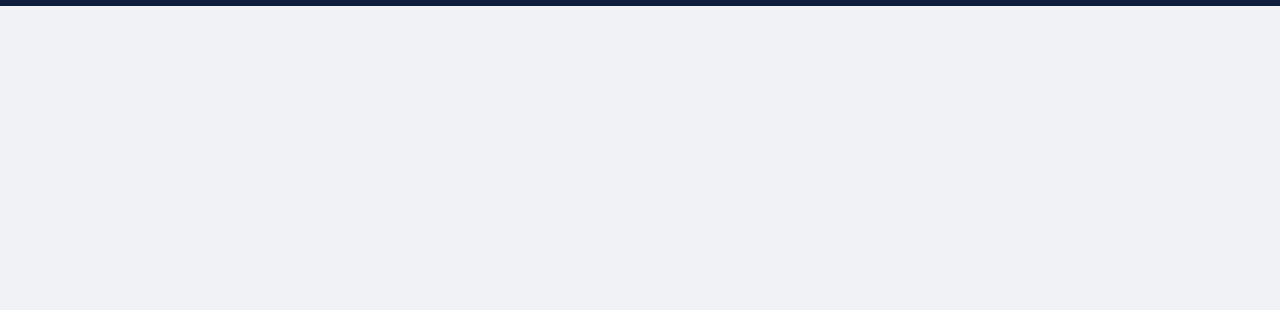
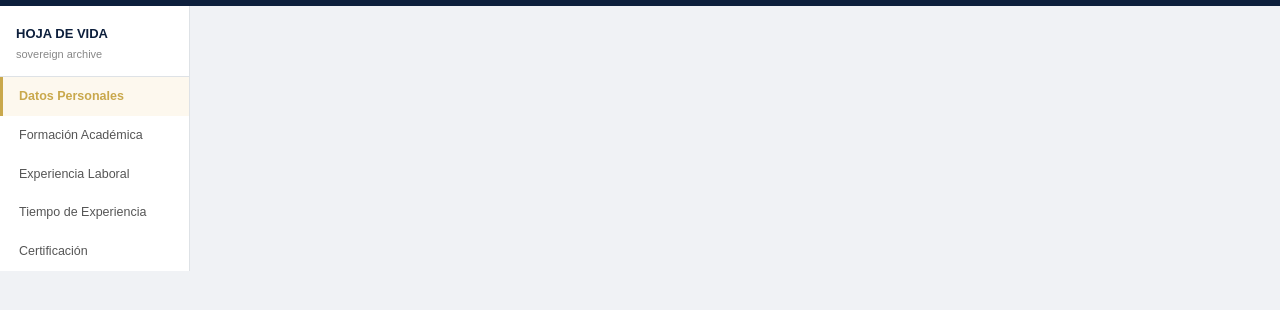
Before and after one commit to NataSabogal/HojaDeVidaParcialWeb, a plain HTML site: page datosPersonales.html in a window 1280 px wide. Shown: the part 50-360 px from the top of the page. Drawn offline with nearby package versions, Linux system fonts and the light colour scheme.

Commit message:
nav check

```diff
--- a/datosPersonales.html
+++ b/datosPersonales.html
@@ -21,7 +21,16 @@
         </div>
     </header>
 
-
-</body>
-
-</html>
+    <div class="sidebar">
+        <div class="sidebar-titulo">
+            <p class="sidebar-nombre">Hoja de Vida</p>
+            <p class="sidebar-sub">sovereign archive</p>
+        </div>
+        <nav>
+            <a href="#" class="sidebar-link activo">Datos Personales</a>
+            <a href="#" class="sidebar-link">Formación Académica</a>
+            <a href="#" class="sidebar-link">Experiencia Laboral</a>
+            <a href="#" class="sidebar-link">Tiempo de Experiencia</a>
+            <a href="#" class="sidebar-link">Certificación</a>
+        </nav>
+    </div>
--- a/styles.css
+++ b/styles.css
@@ -67,3 +67,59 @@ body {
     align-items: center;
     justify-content: center;
 }
+
+.layout {
+    display: flex;
+    min-height: 100vh;
+}
+
+/* ── Sidebar ── */
+.sidebar {
+    width: 190px;
+    background-color: #ffffff;
+    border-right: 1px solid #dee2e6;
+    padding: 0;
+    display: flex;
+    flex-direction: column;
+}
+
+.sidebar-titulo {
+    padding: 18px 16px 14px;
+    border-bottom: 1px solid #dee2e6;
+}
+
+.sidebar-nombre {
+    font-size: 13px;
+    font-weight: 700;
+    color: #0d1f3c;
+    margin: 0 0 2px;
+    text-transform: uppercase;
+}
+
+.sidebar-sub {
+    font-size: 11px;
+    color: #888;
+    margin: 0;
+}
+
+.sidebar-link {
+    display: block;
+    padding: 10px 16px;
+    color: #555555;
+    text-decoration: none;
+    font-size: 12.5px;
+    font-weight: 500;
+    border-left: 3px solid transparent;
+}
+
+.sidebar-link:hover {
+    background-color: #f4f4f4;
+    color: #0d1f3c;
+}
+
+.sidebar-link.activo {
+    color: #c9a84c;
+    border-left: 3px solid #c9a84c;
+    background-color: #fdf8ee;
+    font-weight: 600;
+}
```
